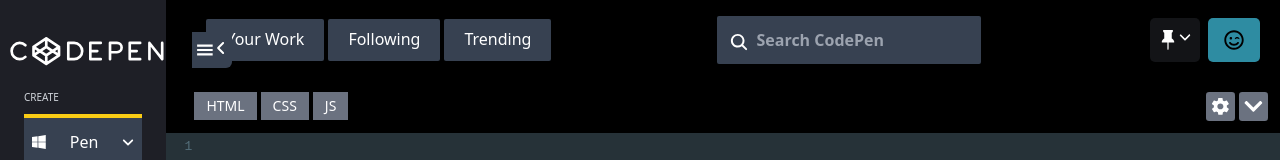
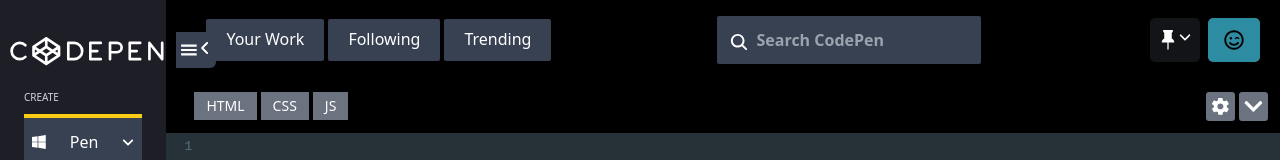
Before and after one commit to sourav1007/CodePen_Clone, a React (Vite) app: page /pen in a window 1280 px wide. Shown: the top 160 px of the page. Built offline with nearby package versions, Linux system fonts and the light colour scheme.

Commit message:
added backdrop

```diff
--- a/src/App.jsx
+++ b/src/App.jsx
@@ -1,7 +1,6 @@
 import React, { useRef } from 'react'
 import { useState } from 'react'
 import Sidebar from './Components/Sidebar'
-import Header from './Components/Header'
 import { BrowserRouter } from 'react-router-dom'
 import Hero from './Components/Hero'
 
@@ -21,8 +20,6 @@ function App() {
       <Sidebar footerRef={footerRef} show={show} setShow={setShow} ></Sidebar>
       <div className='flex flex-col items-end h-screen '>
         <Hero show={show} setShow={setShow} showMenu={showMenu} setShowMenu={setShowMenu} formData={formData} setFormData={setFormData} footerRef={footerRef}></Hero>
-
-
       </div>
 
     </BrowserRouter>
--- a/src/Components/Hero.jsx
+++ b/src/Components/Hero.jsx
@@ -1,10 +1,10 @@
 import React from 'react'
-
+import Footer from './Footer'
 import Header from './Header';
 
 import { Route, Routes } from 'react-router-dom';
 import Following from './Following';
-import Footer from './Footer';
+
 import SearchImages from './SearchImages';
 
 import CreateCard from './CreateCard';
@@ -26,16 +26,16 @@ function Hero(props) {
 
           <Routes>
             <Route path='/' element={<Home></Home>}></Route>
-
             <Route path='following' element={<Following></Following>}></Route>
             <Route path='search-images' element={<SearchImages></SearchImages>}></Route>
             <Route path='create-card' element={<CreateCard formData={props.formData} setFormData={props.setFormData} ></CreateCard>}></Route>
             <Route path='cards' element={<Cards formData={props.formData} setFormData={props.setFormData}></Cards>}></Route>
             <Route path='pen' element={<Pen></Pen>}></Route>
+          </Routes>
+          <Footer footerRef={props.footerRef}></Footer>
 
-          </Routes>
 
-          <Footer footerRef={props.footerRef}></Footer>
+
 
 
 
--- a/src/Components/Sidebar.jsx
+++ b/src/Components/Sidebar.jsx
@@ -31,7 +31,7 @@ function Sidebar(props) {
     return (
         <>
             <div className={` ${props.show ? showSideBar : hideSideBar} hidden  lg:flex absolute duration-300 h-screen w-[13vw] z-10  `}>
-                <div className={`bg-gray-700 ${props.show ? "opacity-100" : "opacity-50"} w-10 hover:bg-[#70768E] rounded-tr-md rounded-br-md text-white relative left-[12rem] top-8  flex  cursor-pointer px-1 py-2`} onClick={() => { props.setShow(!props.show);
+                <div className={`bg-gray-700 ${props.show ? "opacity-100" : "opacity-50"} w-10 hover:bg-[#70768E] rounded-tr-md rounded-br-md text-white relative left-[11rem] top-8  flex  cursor-pointer px-1 py-2`} onClick={() => { props.setShow(!props.show);
                                         props.footerRef.current.classList.remove("hidden");
 
                   }}>
```
